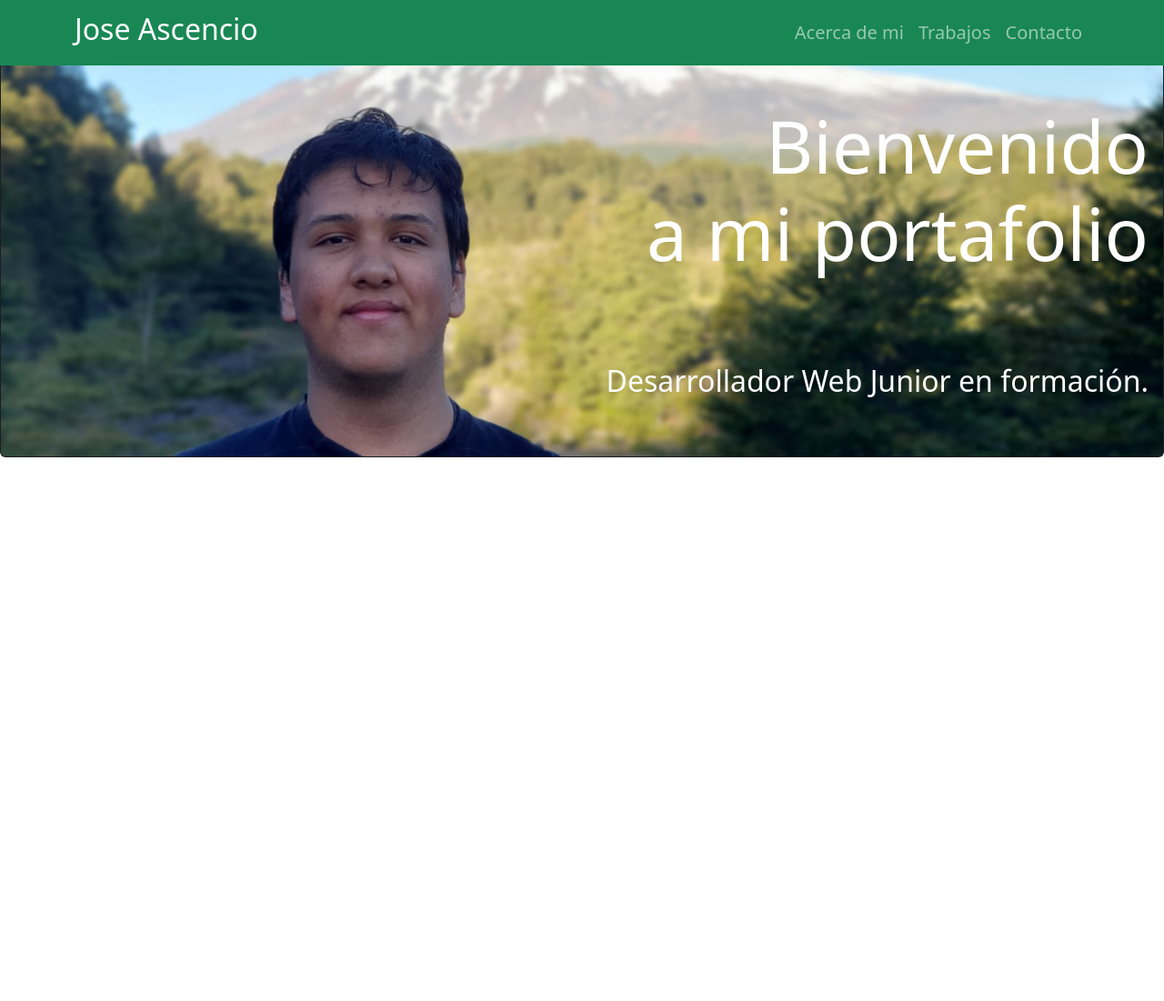
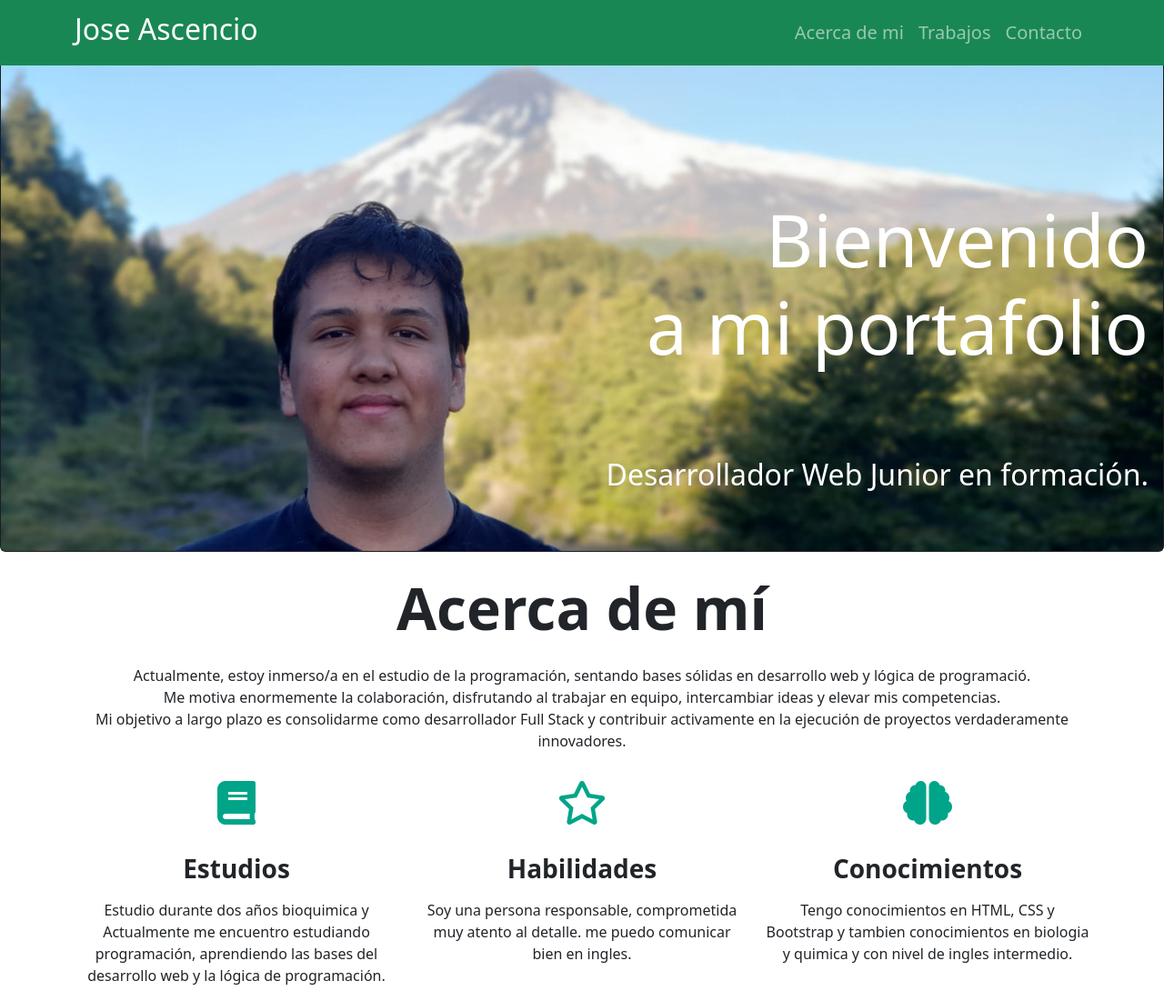
Before and after one commit to Virux-star/curriculum-vitae, a plain HTML site: page index.html in a window 1280 px wide. Shown: the whole page at 91% size. Before the commit the page ends 800 px from the top, so only its background shows below. Drawn offline with nearby package versions, Linux system fonts and the light colour scheme.

Commit message:
agregue un section con un acercade mi y datos personales

```diff
--- a/index.html
+++ b/index.html
@@ -6,6 +6,9 @@
     <title>curriculum vitae</title>
     <link href="https://cdn.jsdelivr.net/npm/bootstrap@5.3.8/dist/css/bootstrap.min.css" rel="stylesheet" integrity="sha384-sRIl4kxILFvY47J16cr9ZwB07vP4J8+LH7qKQnuqkuIAvNWLzeN8tE5YBujZqJLB" crossorigin="anonymous">
     <script src="https://cdn.jsdelivr.net/npm/bootstrap@5.3.8/dist/js/bootstrap.bundle.min.js" integrity="sha384-FKyoEForCGlyvwx9Hj09JcYn3nv7wiPVlz7YYwJrWVcXK/BmnVDxM+D2scQbITxI" crossorigin="anonymous"></script>
+ <link rel="stylesheet" href="https://cdnjs.cloudflare.com/ajax/libs/font-awesome/5.9.0/css/all.min.css"
+        integrity="sha512-q3eWabyZPc1XTCmF+8/LuE1ozpg5xxn7iO89yfSOd5/oKvyqLngoNGsx8jq92Y8eXJ/IRxQbEC+FGSYxtk2oiw=="
+        crossorigin="anonymous" referrerpolicy="no-referrer" />
 </head>
 <body>
       <nav class="navbar navbar-expand-lg navbar-dark bg-success fixed-top">
@@ -34,7 +37,7 @@
             </div>
         </div>
     </nav>
-    <header id="Header" class="text-dark text-end position-absolute h-50 d-flex align-items-center">
+    <header id="Header" class="text-dark text-end h-25 d-flex align-items-center">
             <div class="card text-bg-dark">
   <img src="assets/img/WhatsApp Image 2025-11-09 at 6.52.15 PM.jpeg" class="card-img" alt="imagen de Jose Ascencio">
   <div class="card-img-overlay d-flex flex-column justify-content-end">
@@ -45,5 +48,38 @@
   </div>
 </div>
     </header>
+<section class="container text-center mt-3">
+  <h2 class="display-3 fw-bold my-4">Acerca de mí</h2>
+  <p>Actualmente, estoy inmerso/a en el estudio de la programación, sentando bases sólidas en desarrollo web y lógica de programació. <br>
+     Me motiva enormemente la colaboración,
+     disfrutando al trabajar en equipo, intercambiar ideas y elevar mis competencias. <br>
+     Mi objetivo a largo plazo es consolidarme como desarrollador Full Stack y contribuir activamente en la ejecución de proyectos verdaderamente innovadores.
+    </p>
+<div class="row">
+    <div class="col-12 col-md-4">
+                <i class="fas fa-book fa-3x my-3" style="color: rgb(0, 165, 137);"></i>
+                <h3 class="my-3 fw-bold">
+                    Estudios</h3>
+                <p class="my-3">
+                    Estudio durante dos años bioquimica y Actualmente me encuentro estudiando programación, aprendiendo las bases del desarrollo web y la lógica de programación.
+                </p>
+</div>
+ <div class="col-12 col-md-4">
+                <i class="far fa-star fa-3x my-3" style="color: rgb(0, 165,137)"></i>
+                <h3 class="my-3 fw-bold">Habilidades</h3>
+                <p class="my-3">
+                    Soy una persona responsable, comprometida muy atento al detalle.
+                    me puedo comunicar bien en ingles.
+                </p>
+            </div>
+            <div class="col-12 col-md-4">
+                <i class="fa fa-brain fa-3x my-3" style="color: rgb(0, 165, 137);"></i>
+                <h3 class="my-3 fw-bold">Conocimientos</h3>
+                <p class="my-3">
+                Tengo conocimientos en HTML, CSS y Bootstrap y tambien conocimientos en biologia y quimica y con nivel de ingles intermedio.
+                </p>
+            </div>
+</section>
+
 </body>
 </html>
```
